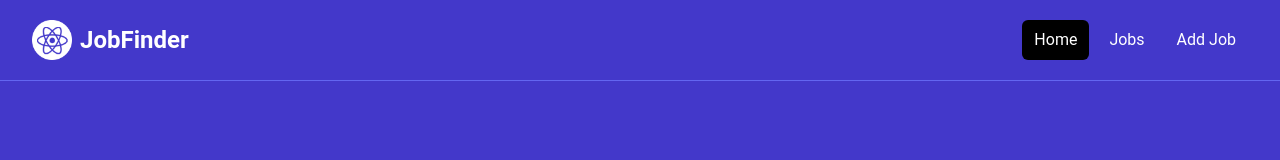
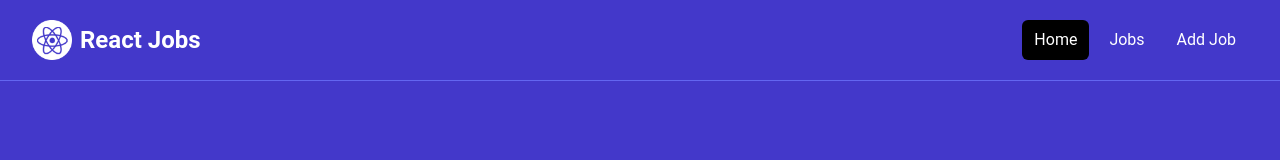
Before and after one commit to BDesselle/JobFinder, a React app: page / in a window 1280 px wide. Shown: the top 160 px of the page. Built offline with nearby package versions, Linux system fonts and the light colour scheme; no server answers; the HTML template or start-up script is replaced by a standard one.

Commit message:
Update Navbar.jsx

```diff
--- a/src/Components/Navbar.jsx
+++ b/src/Components/Navbar.jsx
@@ -1,4 +1,3 @@
-import React from 'react';
 import { NavLink } from 'react-router-dom';
 import logo from '../assets/images/logo.png';
 
@@ -14,9 +13,9 @@ const Navbar = () => {
         <div className='flex h-20 items-center justify-between'>
           <div className='flex flex-1 items-center justify-center md:items-stretch md:justify-start'>
             <NavLink className='flex flex-shrink-0 items-center mr-4' to='/'>
-              <img className='h-10 w-auto' src={logo} alt='JobFinder' />
+              <img className='h-10 w-auto' src={logo} alt='React Jobs' />
               <span className='hidden md:block text-white text-2xl font-bold ml-2'>
-                JobFinder
+                React Jobs
               </span>
             </NavLink>
             <div className='md:ml-auto'>
```
